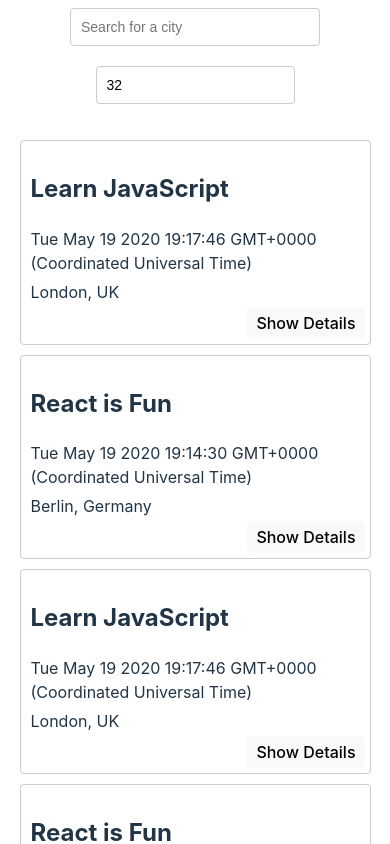
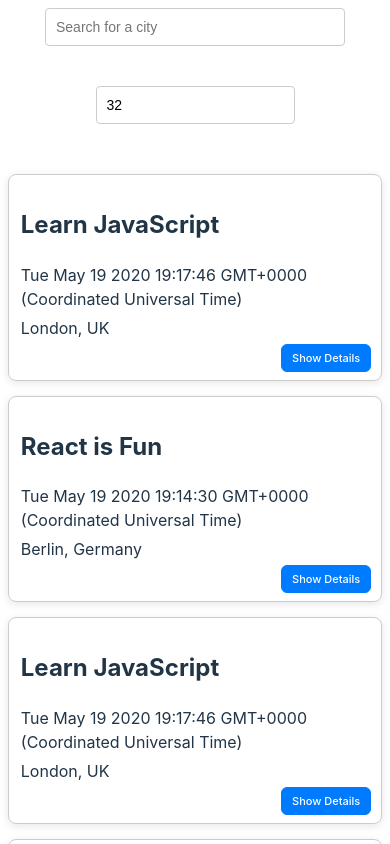
Before and after one commit to Jonnits/meet, a React (Vite) app: page / in a window 390 px wide. Shown: the top 844 px of the page. Built offline with nearby package versions, Linux system fonts and the light colour scheme.

Commit message:
Updated app styling to appear better on wider screens

```diff
--- a/src/App.css
+++ b/src/App.css
@@ -3,6 +3,9 @@
 .App {
   text-align: center;
   padding: 2% 5%;
+  max-width: 1200px;
+  margin: 0 auto;
+  min-height: 100vh;
 }
 
 .App * {
@@ -40,6 +43,8 @@ input[type="number"] {
   flex-direction: column;
   margin: auto;
   position: relative;
+  width: 250px;
+  margin-bottom: 20px;
 }
 
 .suggestions {
@@ -70,23 +75,8 @@ input[type="number"] {
   background-color: #bcdcdb;
 }
 
-.event {
-  padding: 10px 10px 35px;
-  margin-bottom: 10px;
-  text-align: left;
-  border: 1px solid #ccc;
-  border-radius: 4px;
-  position: relative;
-}
-
-.details-btn {
-  position: absolute;
-  right: 5px;
-  bottom: 5px;
-  padding: 5px 8px;
-  border-radius: 4px;
-  outline: none;
-  cursor: pointer;
+#number-of-events {
+  margin-bottom: 30px;
 }
 
 #event-list {
@@ -94,15 +84,83 @@ input[type="number"] {
   flex-direction: column;
   align-items: center;
   width: 100%;
+  gap: 15px;
 }
 
 .event {
-  padding: 10px 10px 35px;
-  margin-bottom: 10px;
+  padding: 20px 20px 45px;
+  margin-bottom: 0;
   text-align: left;
   border: 1px solid #ccc;
-  border-radius: 4px;
+  border-radius: 8px;
   position: relative;
   width: 100%;
-  max-width: 600px;
+  max-width: 700px;
+  box-shadow: 0 2px 8px rgba(0, 0, 0, 0.1);
+  transition: transform 0.2s ease, box-shadow 0.2s ease;
 }
+
+.event:hover {
+  transform: translateY(-2px);
+  box-shadow: 0 4px 16px rgba(0, 0, 0, 0.15);
+}
+
+.details-btn {
+  position: absolute;
+  right: 15px;
+  bottom: 10px;
+  padding: 8px 12px;
+  border-radius: 6px;
+  outline: none;
+  cursor: pointer;
+  border: 1px solid #007bff;
+  background-color: #007bff;
+  color: white;
+  font-size: 12px;
+  transition: background-color 0.2s ease;
+}
+
+.details-btn:hover {
+  background-color: #0056b3;
+}
+
+@media (max-width: 768px) {
+  .App {
+    padding: 3% 3%;
+  }
+
+  .event {
+    max-width: 100%;
+    padding: 15px 15px 40px;
+  }
+
+  #city-search {
+    width: 100%;
+    max-width: 300px;
+  }
+
+  .city {
+    width: 100%;
+  }
+
+  .suggestions {
+    width: 100%;
+  }
+}
+
+@media (max-width: 480px) {
+  .App {
+    padding: 2% 2%;
+  }
+
+  .event {
+    padding: 12px 12px 35px;
+  }
+
+  .details-btn {
+    right: 10px;
+    bottom: 8px;
+    padding: 6px 10px;
+    font-size: 11px;
+  }
+}
```
